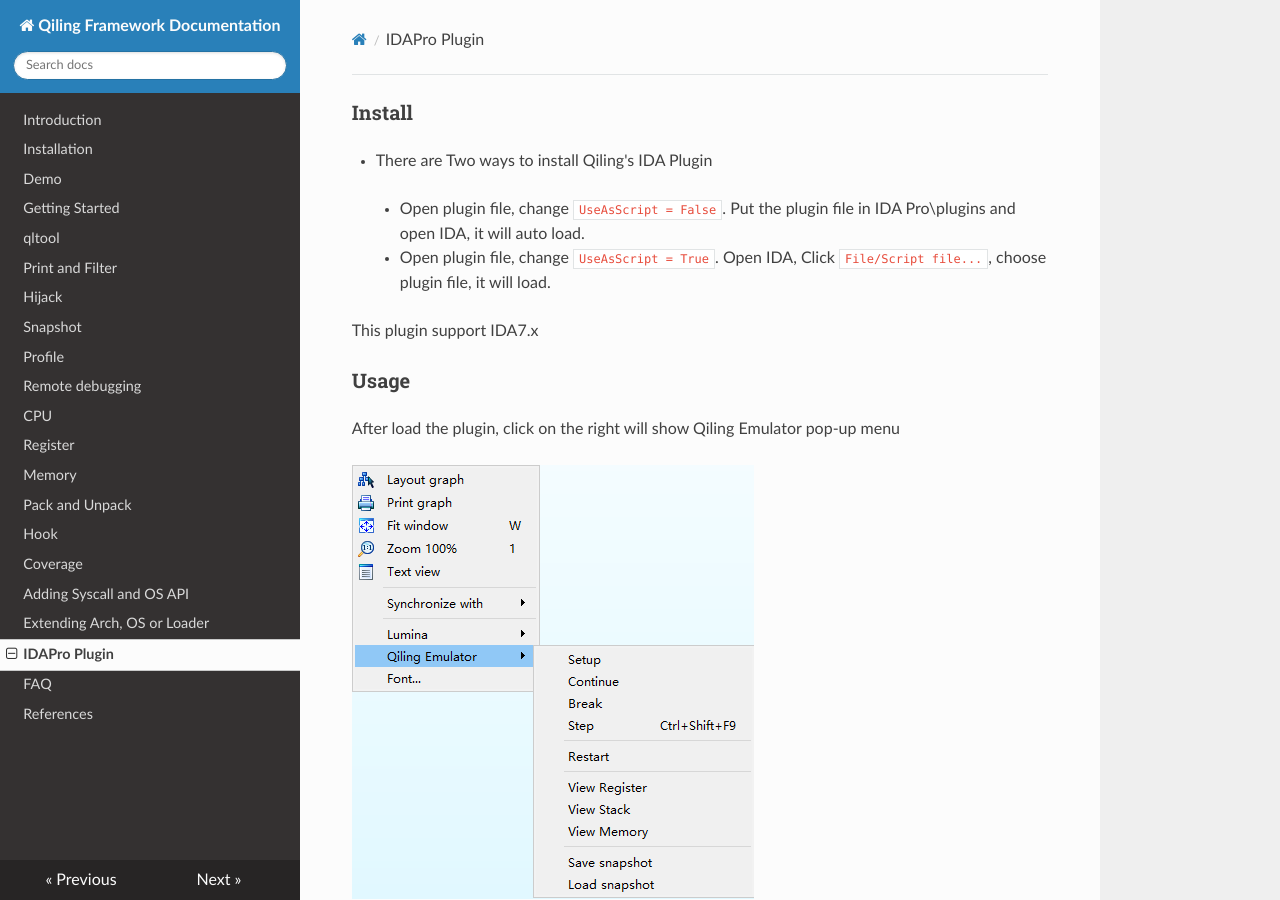
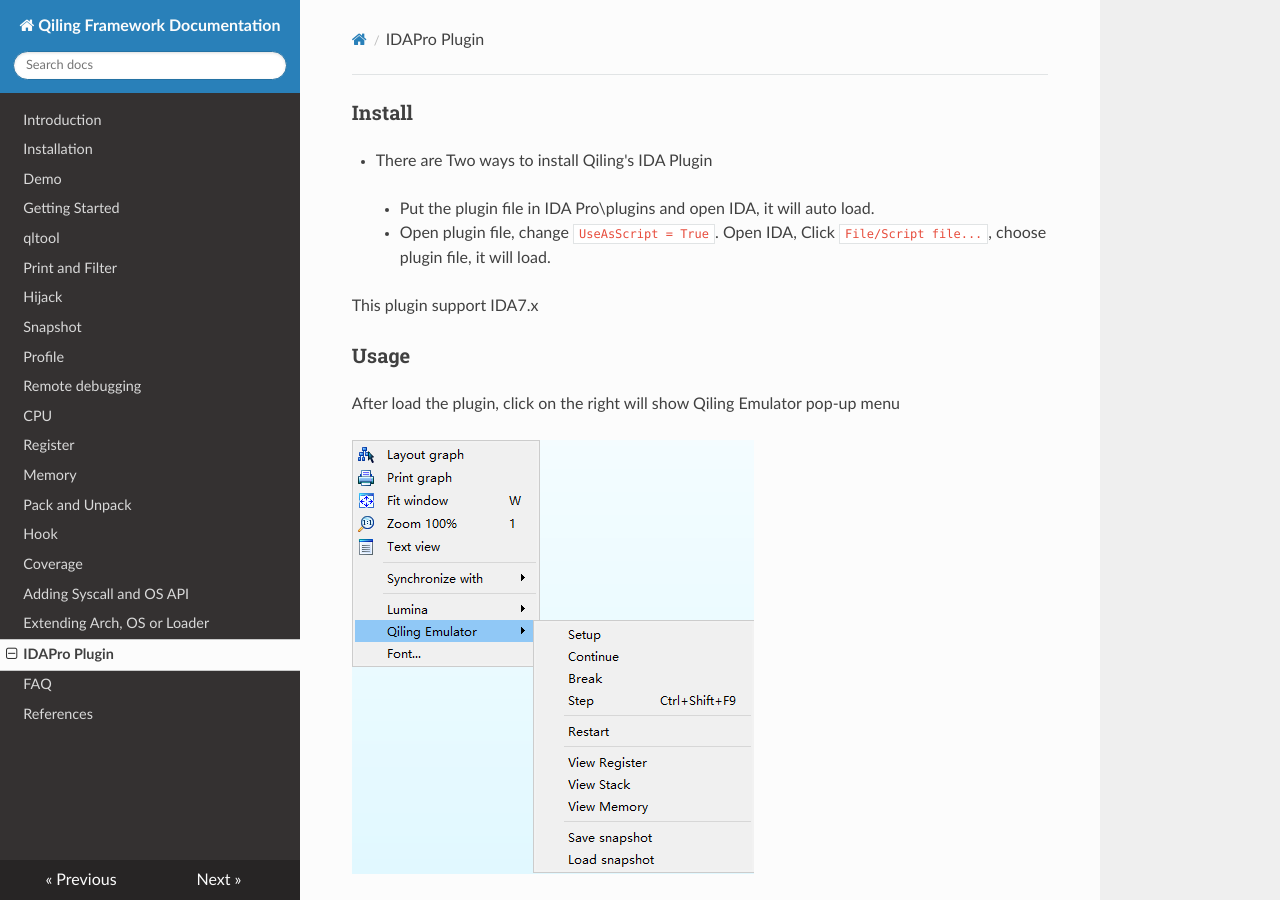
Before and after one commit to qilingframework/rtfd.io, an MkDocs documentation site: the page built from docs/ida.md, in a window 1280 px wide and 900 px high. Built offline with MkDocs 1.6.1, drawn with Linux system fonts in a browser that asks for light colours; nearby versions of some CDN libraries.

Commit message:
Optimize user experience

```diff
--- a/docs/ida.md
+++ b/docs/ida.md
@@ -4,7 +4,7 @@ title: Qiling Emulator Plugin For IDA Guide
 ### Install
 - There are Two ways to install Qiling's IDA Plugin
 
->- Open plugin file, change `UseAsScript = False`. Put the plugin file in IDA Pro\plugins and open IDA, it will auto load.
+>- Put the plugin file in IDA Pro\plugins and open IDA, it will auto load.
 >- Open plugin file, change `UseAsScript = True`. Open IDA, Click `File/Script file...`, choose plugin file, it will load.
 
 This plugin support IDA7.x
```
